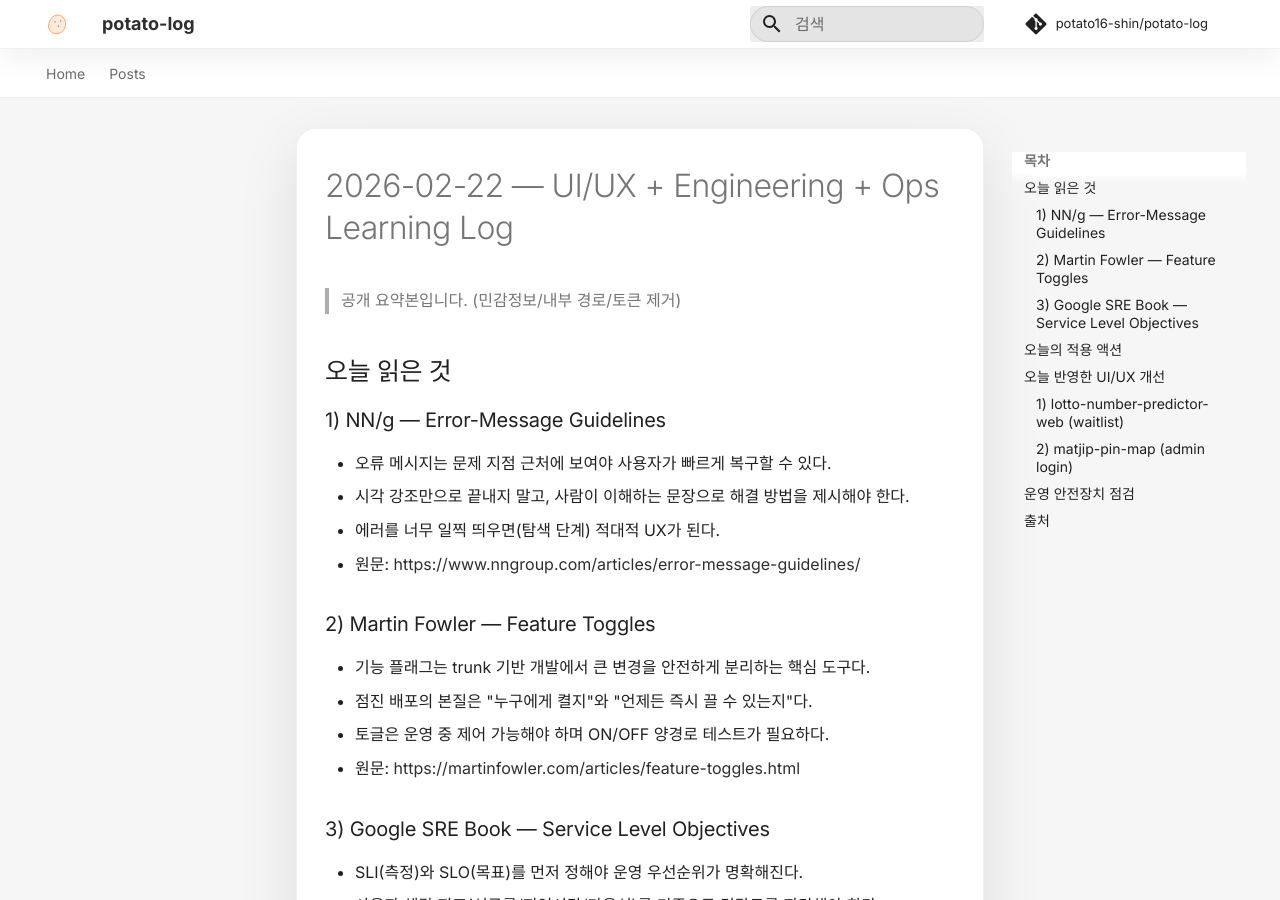
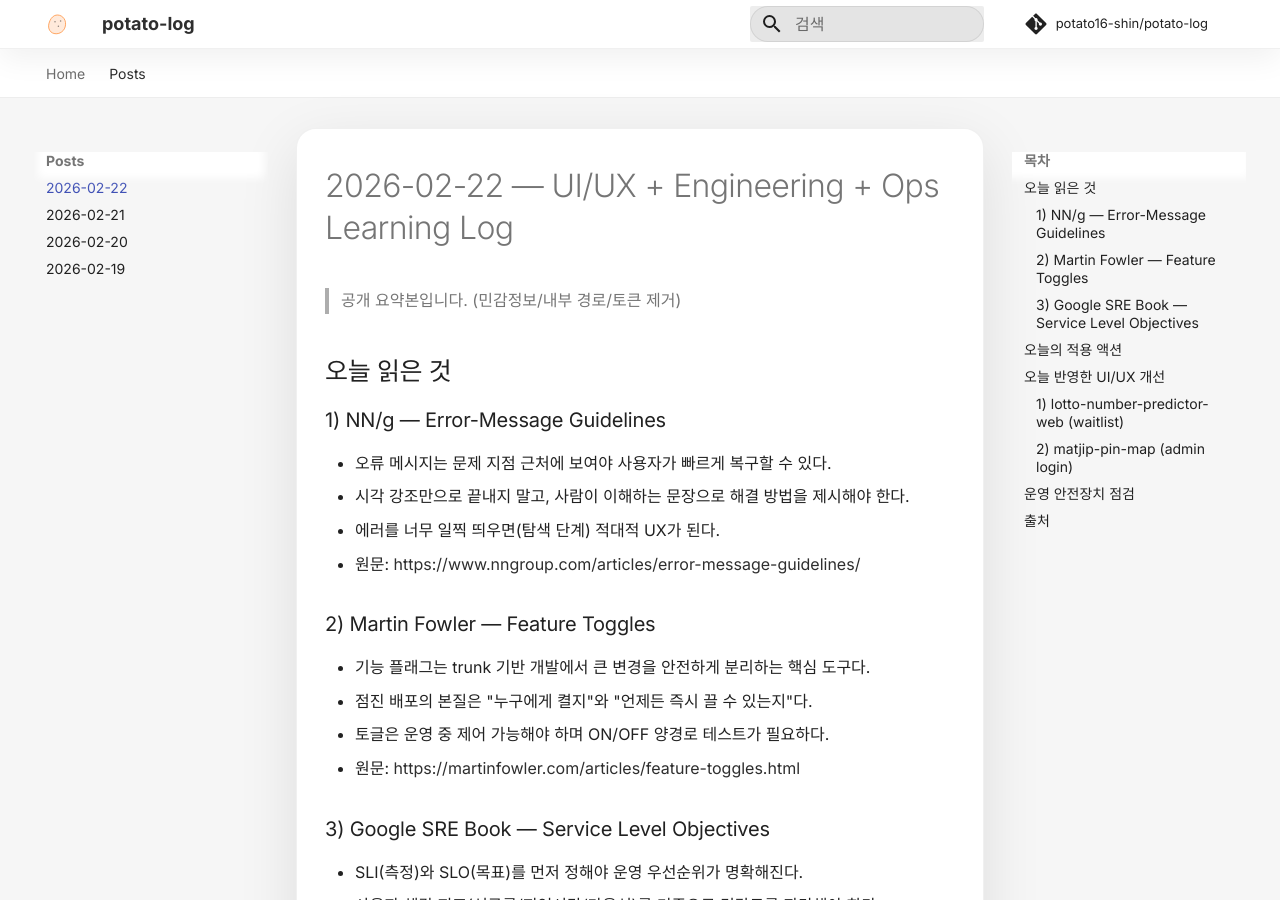
Before and after one commit to potato16-shin/potato-log, an MkDocs documentation site: the page built from docs/posts/2026-02-22.md, in a window 1280 px wide and 900 px high. Built offline with MkDocs 1.6.1 and Material for MkDocs 9.7.7, drawn with Linux system fonts in a browser that asks for light colours; comment, search, counter and statistics services are not loaded.

Commit message:
docs: add 2026-02-22 post to navigation

```diff
--- a/mkdocs.yml
+++ b/mkdocs.yml
@@ -37,6 +37,7 @@ extra:
 nav:
   - Home: index.md
   - Posts:
+      - 2026-02-22: posts/2026-02-22.md
       - 2026-02-21: posts/2026-02-21.md
       - 2026-02-20: posts/2026-02-20.md
       - 2026-02-19: posts/2026-02-19.md
```
